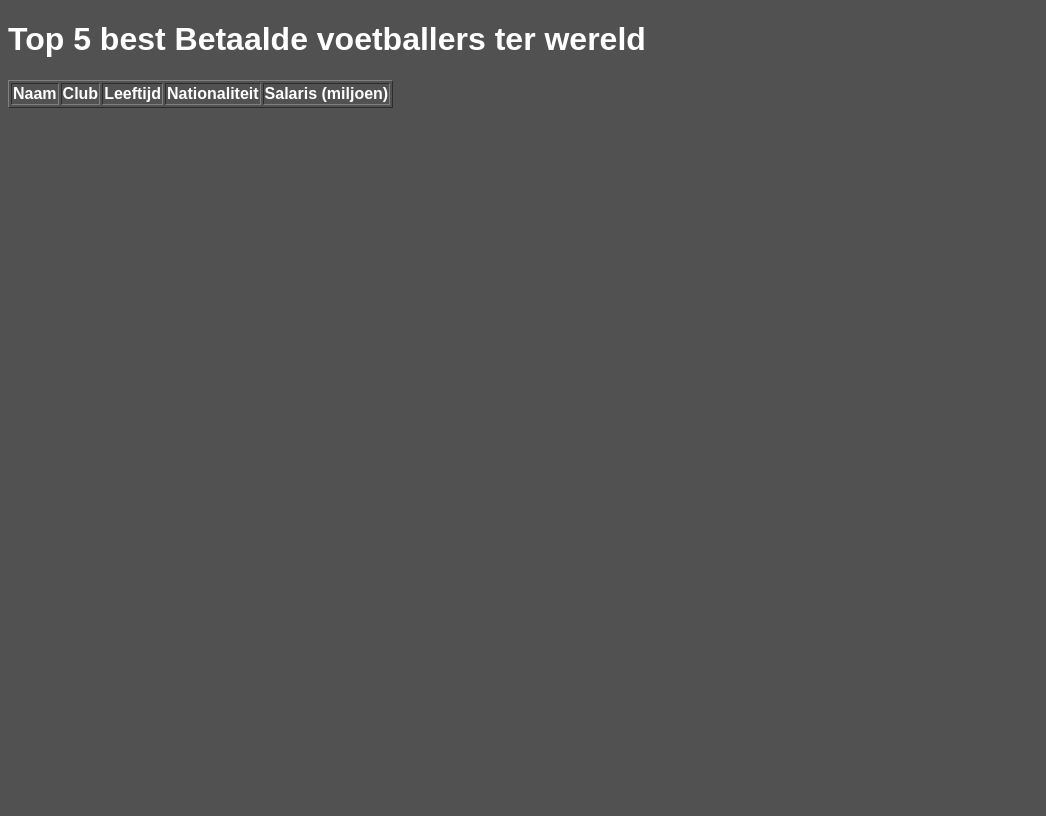
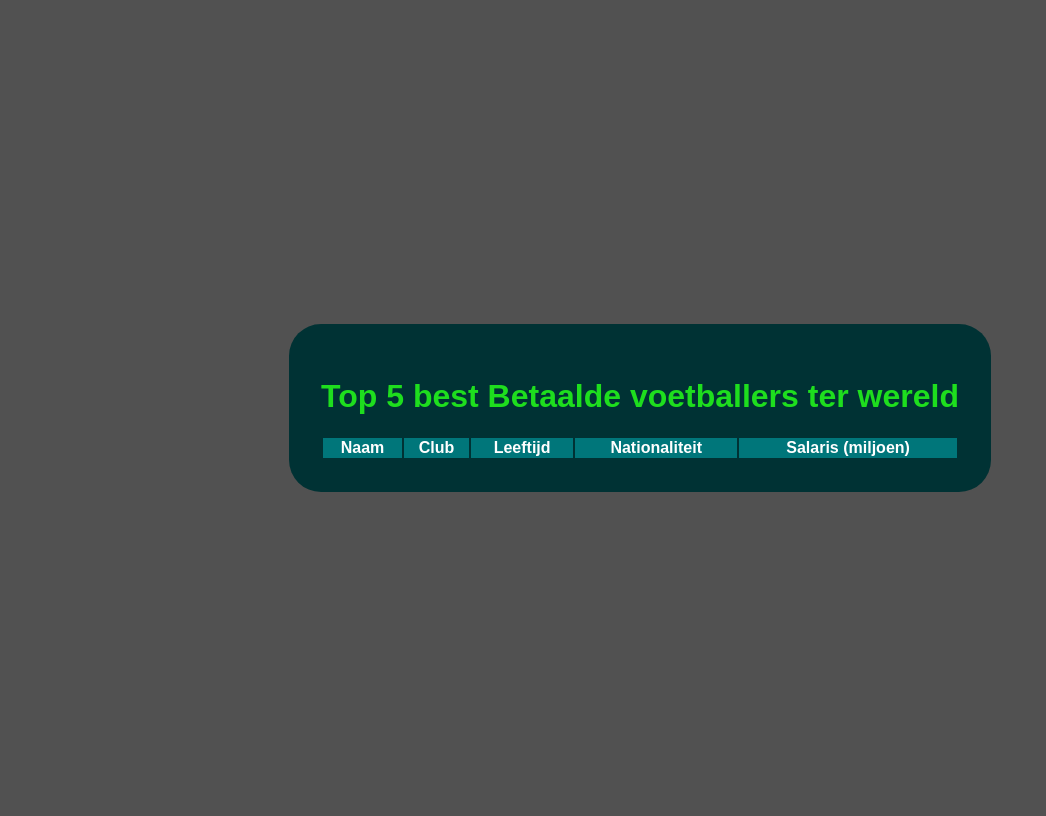
Before and after one commit to Waayway/php-proeftoets-p3-mvc, a PHP site: page /football in a window 1280 px wide. Shown: the whole page, without its empty margins (0-1046 px from the left). Before the commit the page ends 108 px from the top, so only its background shows below. Run offline with PHP 8.4, Linux system fonts and the light colour scheme; data that the repository does not hold is empty.

Commit message:
css now down

```diff
--- a/app/views/football/index.php
+++ b/app/views/football/index.php
@@ -13,7 +13,7 @@
     <div class="card">
 
         <h1>Top 5 best Betaalde voetballers ter wereld</h1>
-        <table border="1">
+        <table>
             <thead>
                 <tr>
                     <th>Naam</th>
--- a/public/css/style.css
+++ b/public/css/style.css
@@ -2,4 +2,25 @@ body {
     font-family: sans-serif;
     background-color: #515151;
     color: white;
+    display: flex;
+    min-height: 100vh;
+    justify-content: center;
+    align-items: center;
 }
+
+.card {
+    background-color: #003234;
+    padding: 2rem;
+    border-radius: 2rem;
+    display: flex;
+    flex-direction: column;
+    justify-content: center;
+}
+
+h1 {
+    color: rgb(30, 222, 30);
+}
+
+table thead {
+    background-color: #00767a;
+}
```
